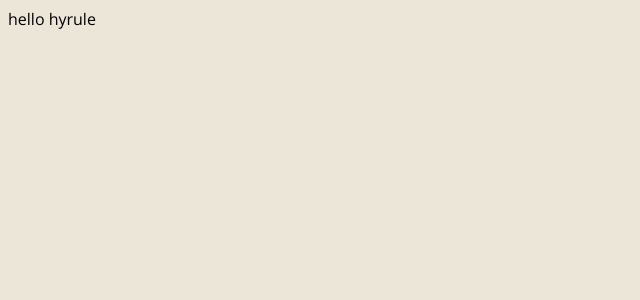
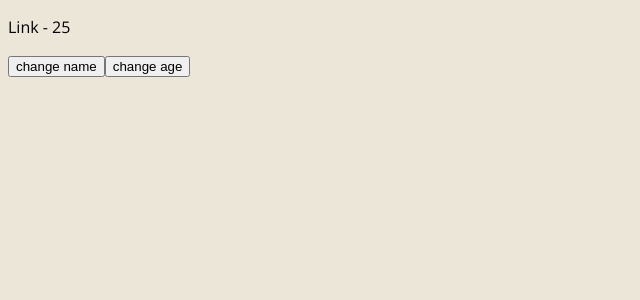
Before and after one commit to ayoub3bidi/hyrule-jobs, a Vue app: page / in a window 1280 px wide. Shown: the top 300 px of the page, without its empty margins (0-640 px from the left). Built offline with nearby package versions, Linux system fonts and the light colour scheme.

Commit message:
✨ Trying TypeScript syntaxe on a simple functions

```diff
--- a/src/App.vue
+++ b/src/App.vue
@@ -1,6 +1,8 @@
 <template>
   <div class="app">
-    hello hyrule
+    <p>{{ name }} - {{ age }}</p>
+    <button @click="changeName('Zelda')">change name</button>
+    <button @click="changeAge('30')">change age</button>
   </div>
 </template>
 
@@ -9,9 +11,22 @@
 
 export default defineComponent({
   name: 'App',
-  components: {}
+  components: {},
+  data() {
+    return {
+      name: 'Link',
+      age: 25 as number | string
+    }
+  },
+  methods: {
+    changeName(name: string) {
+      this.name = name
+      return name
+    },
+    changeAge(age: number | string) {
+      this.age = age
+      return age
+    }
+  }
 });
 </script>
-
-<style>
-</style>
```
